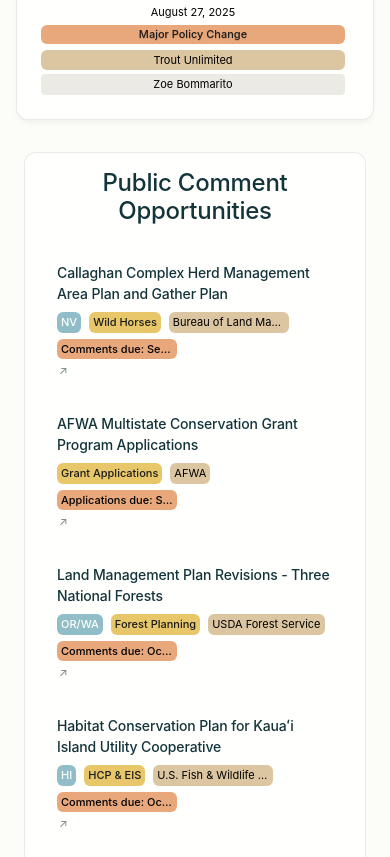
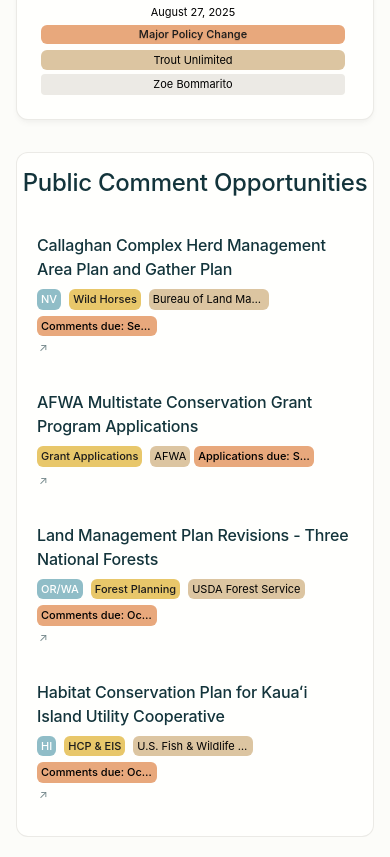
Before and after one commit to thepubtrust/ThePublicTrustPortal, a website: page index.html in a window 390 px wide. Shown: the part 691-1548 px from the top of the page. Drawn offline with Linux system fonts and the light colour scheme.

Commit message:
Improve mobile PCO section: increase link text size and fix box sizing to match other mobile boxes

```diff
--- a/style.css
+++ b/style.css
@@ -865,11 +865,11 @@
     justify-content: flex-start !important;
     gap: var(--space-8);
     text-align: left;
-    padding: var(--space-16);
+    padding: var(--space-16) var(--space-20);
   }
 
   .comment-opportunity .opportunity-title {
-    font-size: var(--font-size-md);
+    font-size: var(--font-size-lg);
     width: 100% !important;
     max-width: 100% !important;
     flex: none !important;
@@ -1264,8 +1264,8 @@
 
 @media (max-width: 768px) {
   .public-comment-opportunities {
-    padding: var(--space-16);
-    margin: 0 var(--space-8) var(--space-24) var(--space-8);
+    padding: var(--space-16) 0;
+    margin: 0 0 var(--space-24) 0;
   }
 }
 
@@ -2597,7 +2597,7 @@
     justify-content: unset !important;
     width: 100% !important;
     max-width: 100% !important;
-    padding: var(--space-16) !important;
+    padding: var(--space-16) var(--space-20) !important;
     text-align: left !important;
   }
 
@@ -2608,6 +2608,7 @@
     flex: none !important;
     margin-bottom: var(--space-8) !important;
     order: 1 !important;
+    font-size: var(--font-size-lg) !important;
   }
 
   .public-comment-opportunities .comment-opportunities-grid .comment-opportunity .opportunity-meta {
```
